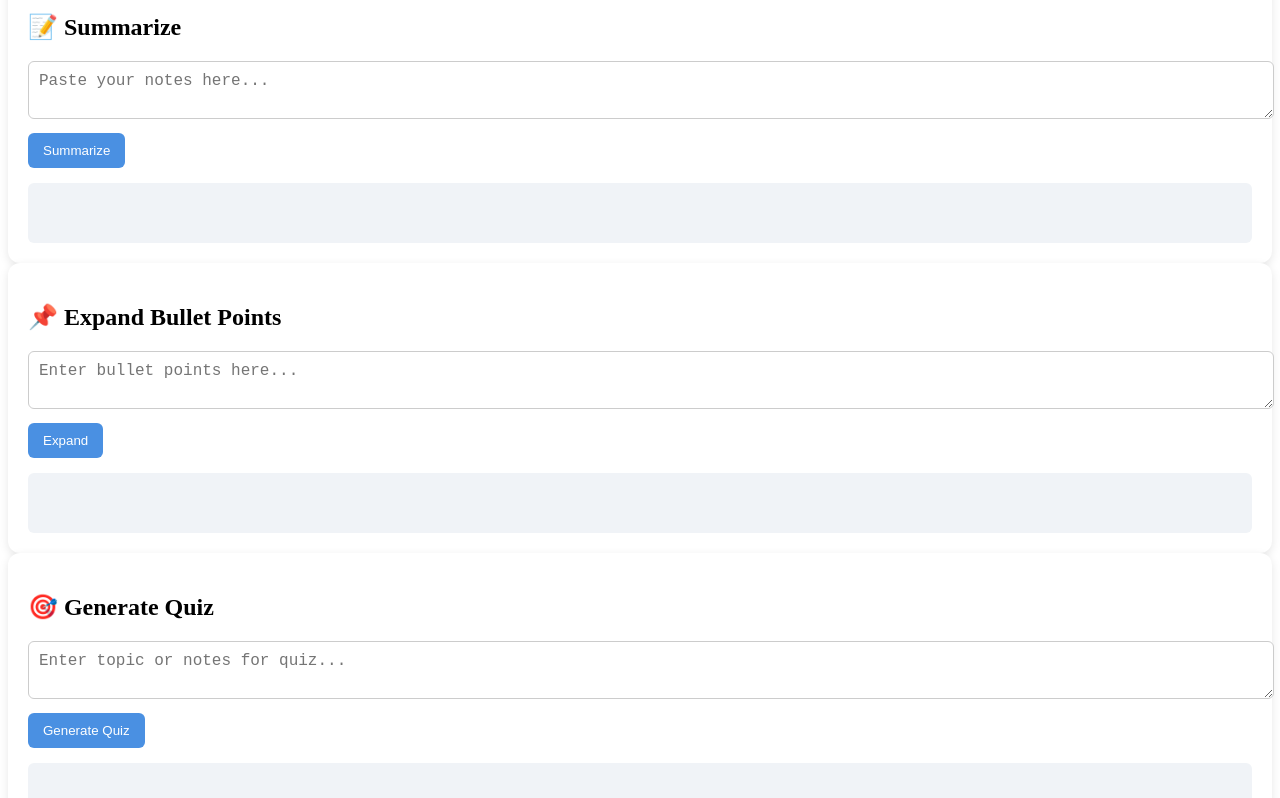
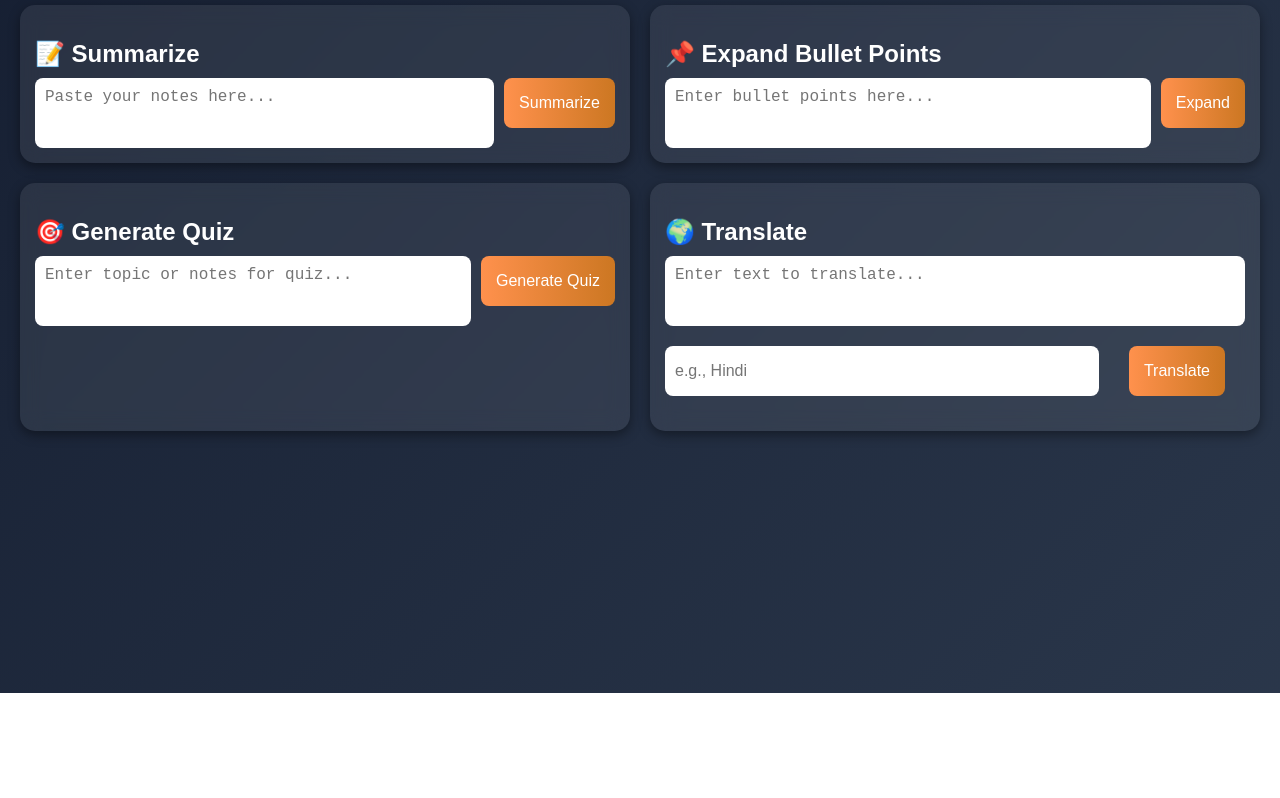
Before and after one commit to priya2339/Note-genius, a plain HTML site: page frontend/index.html in a window 1280 px wide. Shown: the part 107-905 px from the top of the page. After the commit the page ends 800 px from the top, so only its background shows below. Drawn offline with Linux system fonts and the light colour scheme.

Commit message:
Update style.css

```diff
--- a/frontend/style.css
+++ b/frontend/style.css
@@ -1,58 +1,111 @@
-.grid-container {
-  display: grid;
-  grid-template-columns: repeat(2, 1fr); /* Always 2 columns */
-  gap: 20px;
+body {
+  font-family: Arial, sans-serif;
+  background: linear-gradient(135deg, #1E293B, #0F172A, #334155);
+  background-size: 400% 400%;
+  animation: gradientBG 15s ease infinite;
+  margin: 0;
   padding: 20px;
+  color: white;
 }
 
+@keyframes gradientBG {
+  0% { background-position: 0% 50%; }
+  50% { background-position: 100% 50%; }
+  100% { background-position: 0% 50%; }
+}
+
+h1 {
+  text-align: center;
+  margin-bottom: 20px;
+  font-size: 2.5rem;
+  text-shadow: 0px 4px 10px rgba(0,0,0,0.4);
+}
+
+.row {
+  display: flex;
+  gap: 20px;
+  flex-wrap: wrap;
+  margin-bottom: 20px;
+}
+
+.input-row input {
+  flex: 1; /* width badhane ke liye */
+  min-width: 180px; /* minimum width set */
+  padding: 10px;
+  border-radius: 8px;
+  border: none;
+  font-size: 1rem;
+  outline: none;
+  margin-top:  20px;
+  margin-bottom: 20px;
+}
+
+.input-row button {
+  margin: 20px; /* input aur button ke beech gap */
+}
+
+
 .tool-card {
-  background: white;
-  padding: 20px;
-  border-radius: 12px;
-  box-shadow: 0 3px 10px rgba(0,0,0,0.1);
-  display: flex;
-  flex-direction: column;
+  background: rgba(255, 255, 255, 0.08);
+  backdrop-filter: blur(10px);
+  padding: 15px;
+  border-radius: 15px;
+  box-shadow: 0px 4px 12px rgba(0,0,0,0.4);
+  flex: 1;
+  min-width: 300px;
+  transition: transform 0.3s ease, box-shadow 0.3s ease;
+}
+
+.tool-card:hover {
+  transform: translateY(-4px) scale(1.02);
+  box-shadow: 0px 8px 20px rgba(0,0,0,0.5);
 }
 
 .tool-card h2 {
   margin-bottom: 10px;
 }
 
-textarea, input[type="text"] {
-  width: 100%;
-  margin-top: 10px;
+.input-group,
+.input-row {
+  display: flex;
+  gap: 10px;
+  align-items: stretch;
+}
+
+textarea {
+  flex: 1;
+  height: 50px;
+  resize: none;
   padding: 10px;
+  border: none;
+  border-radius: 8px;
   font-size: 1rem;
-  border: 1px solid #ccc;
-  border-radius: 6px;
-  resize: vertical;
+  outline: none;
+}
+
+.input-row input {
+  width: 120px;
+  padding: 10px;
+  border-radius: 8px;
+  border: none;
+  font-size: 1rem;
+  outline: none;
 }
 
 button {
-  margin-top: 10px;
-  padding: 10px 15px;
-  background: #4a90e2;
+  background: linear-gradient(90deg, #ff914d, #cc7722);
   color: white;
   border: none;
-  border-radius: 6px;
+  border-radius: 8px;
+  font-size: 1rem;
   cursor: pointer;
+  transition: all 0.3s ease;
+  height: 50px;
+  padding: 0 15px;
 }
 
 button:hover {
-  background: #357ab8;
+  background: linear-gradient(90deg, #cc7722, #ff914d);
+  transform: scale(1.05);
+  box-shadow: 0px 4px 15px rgba(204, 119, 34, 0.5);
 }
-
-.output {
-  margin-top: 15px;
-  padding: 10px;
-  background: #f0f3f7;
-  border-radius: 6px;
-  min-height: 40px;
-}
-
-/* For mobile: stack into 1 column */
-@media (max-width: 768px) {
-  .grid-container {
-    grid-template-columns: 1fr;
-  }
-}
```
